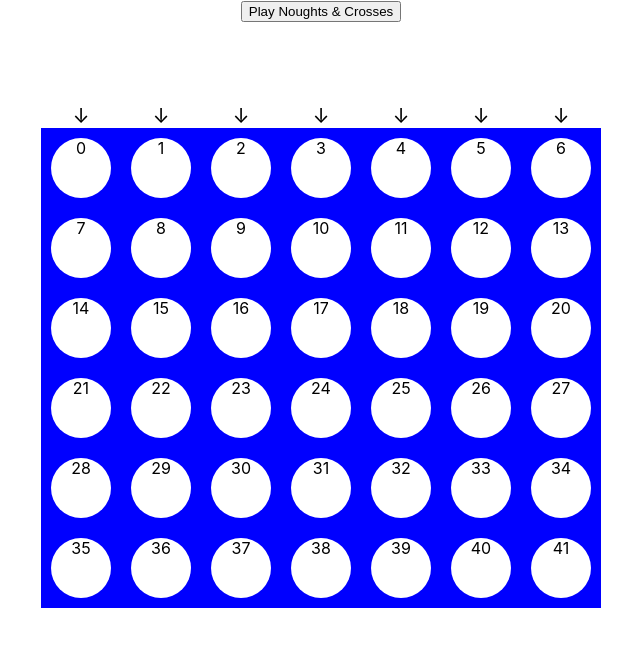
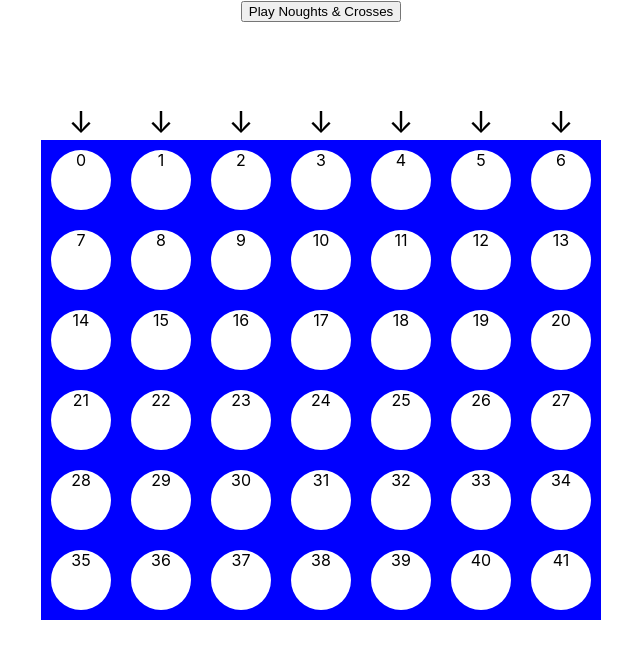
Before and after one commit to KateHoward10/noughts-and-crosses, a React (Create React App) app: page / in a window 1280 px wide. Shown: the top 658 px of the page, without its empty margins (319-959 px from the left). Built offline with nearby package versions, Linux system fonts and the light colour scheme.

Commit message:
Stopped computer picking full columns

```diff
--- a/src/App.css
+++ b/src/App.css
@@ -65,7 +65,7 @@
 }
 
 .arrow {
-  font-size: 20px;
+  font-size: 30px;
   width: 80px;
   cursor: pointer;
 }
--- a/src/Arrow.js
+++ b/src/Arrow.js
@@ -3,13 +3,16 @@ import React, { Component } from 'react';
 class Cell extends Component {
 
   selectArrow = () => {
-    this.props.selectColumn(parseFloat(this.props.index, 10), "me");
-    this.props.computerTurn();
+    if (!this.props.hidden) {
+      this.props.selectColumn(parseFloat(this.props.index, 10), "me");
+      this.props.computerTurn();
+    }
   }
 
   render() {
+    const hidden = this.props.hidden ? "none" : "block";
     return (
-      <div className="arrow" onClick={this.selectArrow}>↓</div>
+      <div className="arrow" onClick={this.selectArrow}><span style={{display: hidden}}>↓</span></div>
     );
   }
 }
--- a/src/Board.js
+++ b/src/Board.js
@@ -24,10 +24,8 @@ class Board extends Component {
   }
 
   findBottomNumber = (columnNumber) => {
-    let columnCells = [+(41 - 6 + columnNumber), +(41 - 13 + columnNumber), +(41 - 20 + columnNumber), +(41 - 27 + columnNumber), +(41 - 34 + columnNumber), columnNumber];
-    console.log(columnCells);
+    let columnCells = [41 - 6 + columnNumber, 41 - 13 + columnNumber, 41 - 20 + columnNumber, 41 - 27 + columnNumber, 41 - 34 + columnNumber, columnNumber];
     let availableCells = columnCells.filter(cell => this.state.cells[cell]["selectedBy"]==="");
-    console.log(availableCells);
     return Math.max(...availableCells);
   }
 
@@ -69,7 +67,8 @@ class Board extends Component {
   }
 
   computerTurn = () => {
-    const computerColumnChoice = Math.floor(Math.random() * 6);
+    const availableColumns = Object.keys(this.state.cells.slice(0,7)).filter(key => this.findBottomNumber(parseFloat(key, 10))>0);
+    const computerColumnChoice = parseFloat(availableColumns[Math.floor(Math.random() * availableColumns.length)], 10);
     setTimeout(this.selectColumn, 1000, computerColumnChoice, "computer");
   }
 
@@ -81,6 +80,7 @@ class Board extends Component {
           {Object.keys(this.state.cells.slice(0,7)).map(key => <Arrow
             index={key}
             key={key}
+            hidden={this.findBottomNumber(parseFloat(key, 10))<0}
             selectColumn={this.selectColumn}
             computerTurn={this.computerTurn}
           />)}
```
